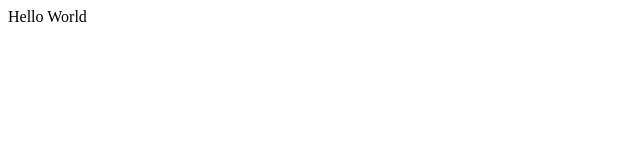
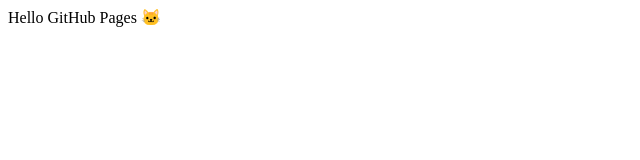
Before and after one commit to mznms/github-pages-test, a plain HTML site: page index.html in a window 1280 px wide. Shown: the full height of the page, 0-640 px from the left. Drawn offline with Linux system fonts and the light colour scheme.

Commit message:
change index.html

```diff
--- a/index.html
+++ b/index.html
@@ -3,6 +3,6 @@
     <title>こん</title>
   </head>
   <body>
-    Hello World
+    Hello GitHub Pages 🐱
   </body>
 </html>
```
